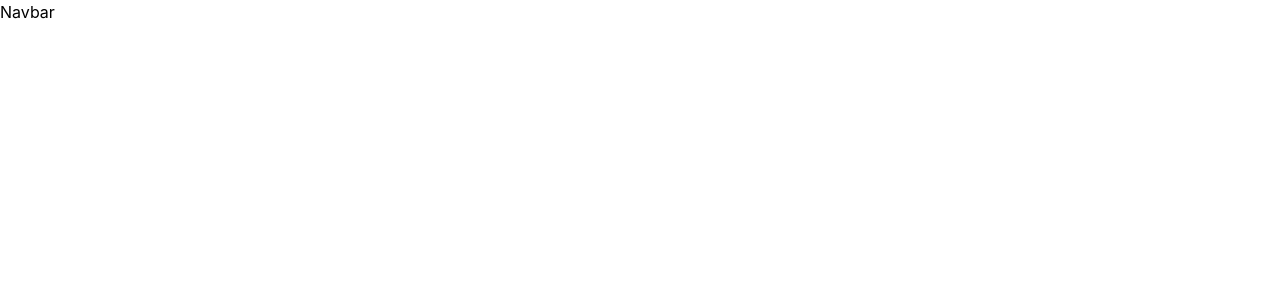
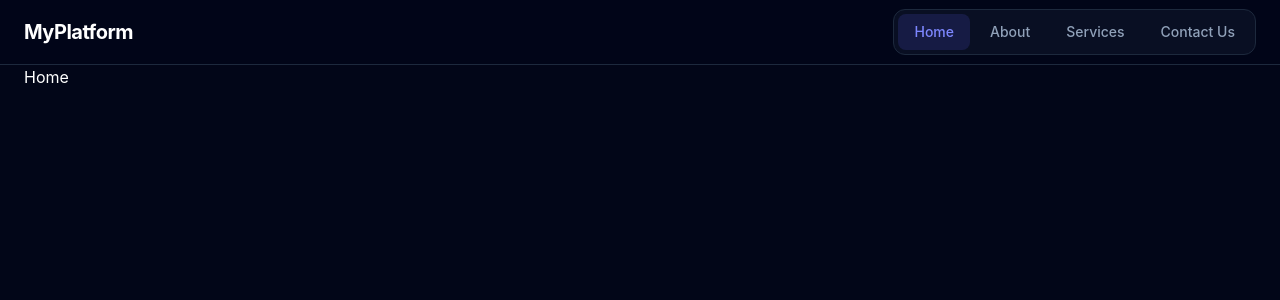
Before and after one commit to PriyeshGpta/cohort-3-react-playground, a React (Vite) app: page /main in a window 1280 px wide. Shown: the top 300 px of the page. Built offline with nearby package versions, Linux system fonts and the light colour scheme; sample sign-in values are in the browser's storage.

Commit message:
feat(): add private pages

```diff
--- /dev/null
+++ b/src/components/Navbar.jsx
@@ -0,0 +1,43 @@
+import { NavLink } from "react-router";
+
+const Navbar = () => {
+    const navItems = [
+        { name: "Home", path: "/main" },
+        { name: "About", path: "/main/about" },
+        { name: "Services", path: "/main/services" },
+        { name: "Contact Us", path: "/main/contact" },
+    ];
+
+    return (
+        <nav className="border-b border-slate-800 bg-slate-950/80">
+            <div className="w-full flex h-16 items-center justify-between px-6">
+                <NavLink
+                    to="/main"
+                    className="text-xl font-bold tracking-tight text-white"
+                >
+                    MyPlatform
+                </NavLink>
+
+                <div className="flex items-center gap-1 rounded-xl border border-slate-800 bg-slate-900/60 p-1">
+                    {navItems.map((item) => (
+                        <NavLink
+                            key={item.path}
+                            to={item.path}
+                            end
+                            className={({ isActive }) =>
+                                `rounded-lg px-4 py-2 text-sm font-medium transition-all ${isActive
+                                    ? "bg-indigo-500/15 text-indigo-400"
+                                    : "text-slate-400 hover:bg-slate-800 hover:text-slate-100"
+                                }`
+                            }
+                        >
+                            {item.name}
+                        </NavLink>
+                    ))}
+                </div>
+            </div>
+        </nav>
+    );
+};
+
+export default Navbar;
--- a/src/layouts/PrivateLayout.jsx
+++ b/src/layouts/PrivateLayout.jsx
@@ -1,11 +1,12 @@
 import { Outlet } from 'react-router'
+import Navbar from '../components/Navbar'
 
 const PrivateLayout = () => {
     return (
-        <>
-            <header>Navbar</header>
+        <div className="min-h-screen bg-slate-950">
+            <header><Navbar /></header>
             <main><Outlet /></main>
-        </>
+        </div>
     )
 }
 
--- /dev/null
+++ b/src/pages/private/About.jsx
@@ -0,0 +1,7 @@
+const About = () => {
+    return (
+        <div className="text-white px-6">About</div>
+    )
+}
+
+export default About
--- /dev/null
+++ b/src/pages/private/ContactUs.jsx
@@ -0,0 +1,7 @@
+const ContactUs = () => {
+    return (
+        <div className="text-white px-6">ContactUs</div>
+    )
+}
+
+export default ContactUs
--- a/src/pages/private/Dashboard.jsx
+++ /dev/null
@@ -1,7 +0,0 @@
-const Dashboard = () => {
-    return (
-        <div>Dashboard</div>
-    )
-}
-
-export default Dashboard
--- /dev/null
+++ b/src/pages/private/Home.jsx
@@ -0,0 +1,7 @@
+const Home = () => {
+    return (
+        <div className="text-white px-6">Home</div>
+    )
+}
+
+export default Home
--- /dev/null
+++ b/src/pages/private/Services.jsx
@@ -0,0 +1,7 @@
+const Services = () => {
+    return (
+        <div className="text-white px-6">Services</div>
+    )
+}
+
+export default Services
--- a/src/routes/AppRoutes.jsx
+++ b/src/routes/AppRoutes.jsx
@@ -3,9 +3,12 @@ import PublicLayout from "../layouts/PublicLayout";
 import Login from "../pages/public/Login";
 import Register from "../pages/public/Register";
 import PrivateLayout from '../layouts/PrivateLayout';
-import Dashboard from '../pages/private/Dashboard';
+import Home from '../pages/private/Home';
 import PrivateRoute from './PrivateRoute';
 import PublicRoute from './PublicRoute';
+import About from "../pages/private/About";
+import Services from "../pages/private/Services";
+import ContactUs from "../pages/private/ContactUs";
 
 const router = createBrowserRouter([
     {
@@ -38,7 +41,19 @@ const router = createBrowserRouter([
                 children: [
                     {
                         path: "",
-                        elements: <Dashboard />
+                        element: <Home />
+                    },
+                    {
+                        path: "about",
+                        element: <About />
+                    },
+                    {
+                        path: "services",
+                        element: <Services />
+                    },
+                    {
+                        path: "contact",
+                        element: <ContactUs />
                     }
                 ]
             },
--- a/src/routes/PrivateRoute.jsx
+++ b/src/routes/PrivateRoute.jsx
@@ -1,4 +1,4 @@
-import React, { useContext } from 'react'
+import { useContext } from 'react'
 import { Navigate, Outlet } from 'react-router'
 import { UserContext } from '../app/providers/AuthProvider';
 
--- a/src/routes/PublicRoute.jsx
+++ b/src/routes/PublicRoute.jsx
@@ -1,5 +1,5 @@
-import React, { useContext } from 'react'
-import { Outlet } from 'react-router';
+import { useContext } from 'react'
+import { Navigate, Outlet } from 'react-router';
 import { UserContext } from '../app/providers/AuthProvider';
 
 const PublicRoute = () => {
```
